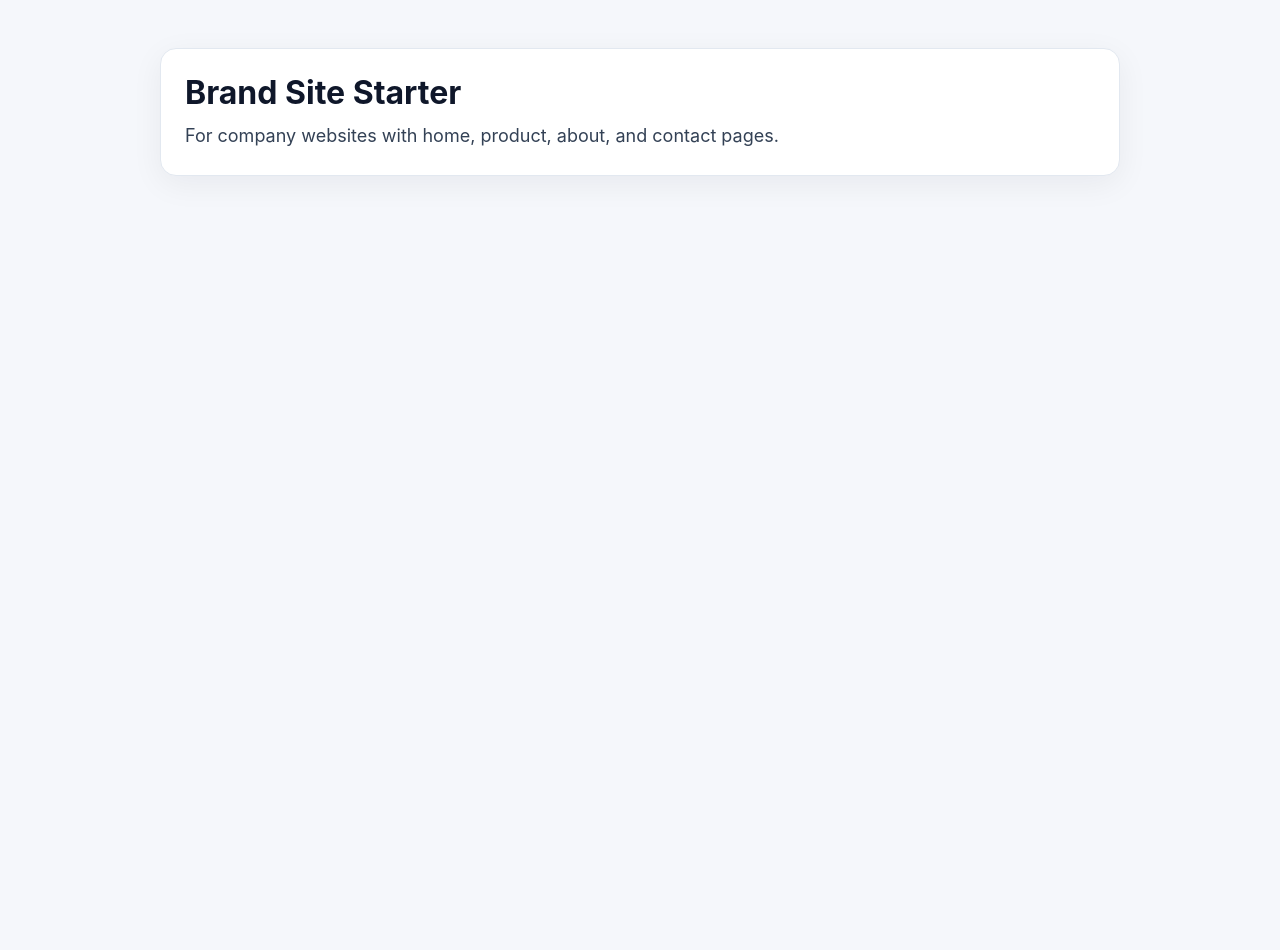
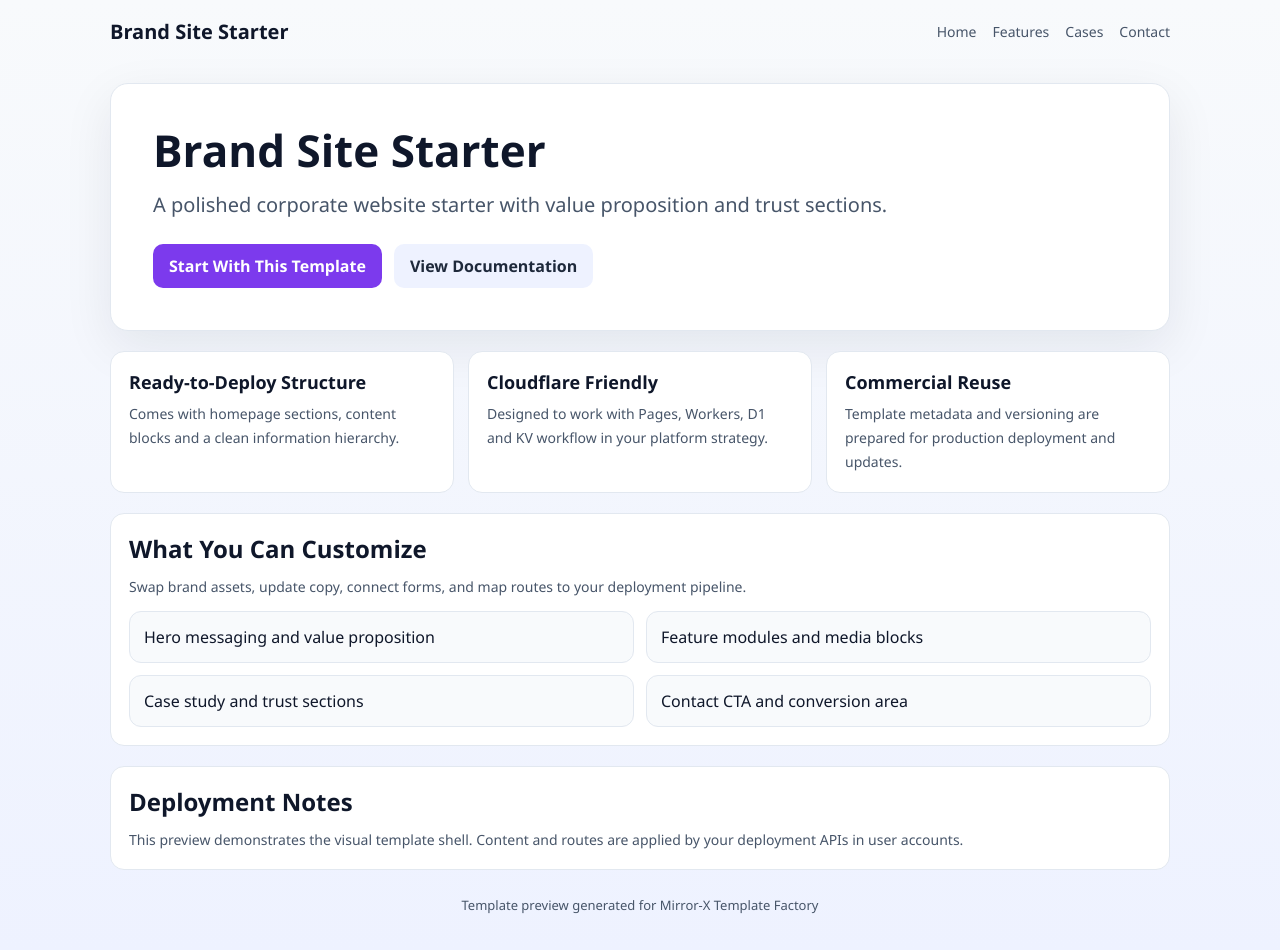
Before and after one commit to wang681/brand-site-starter, a plain HTML site: page public/index.html in a window 1280 px wide. Before the commit the page ends 800 px from the top, so only its background shows below. Drawn offline with Linux system fonts and the light colour scheme.

Commit message:
feat: upgrade preview page layout and sections

```diff
--- a/public/index.html
+++ b/public/index.html
@@ -3,21 +3,138 @@
   <head>
     <meta charset="UTF-8" />
     <meta name="viewport" content="width=device-width, initial-scale=1.0" />
-    <title>Brand Site Starter</title>
+    <title>Brand Site Starter - Preview</title>
     <style>
-      body { font-family: -apple-system, BlinkMacSystemFont, "Segoe UI", sans-serif; margin: 0; background: #f5f7fb; color: #0f172a; }
-      .wrap { max-width: 960px; margin: 48px auto; padding: 0 20px; }
-      .card { background: #fff; border: 1px solid #e2e8f0; border-radius: 16px; padding: 24px; box-shadow: 0 8px 32px rgba(15,23,42,0.06); }
-      h1 { margin: 0 0 10px; font-size: 32px; }
-      p { margin: 0; font-size: 18px; color: #334155; line-height: 1.6; }
+      :root {
+        --accent: #7c3aed;
+        --text: #0f172a;
+        --muted: #475569;
+        --bg: #f8fafc;
+        --card: #ffffff;
+        --line: #e2e8f0;
+      }
+      * { box-sizing: border-box; }
+      body {
+        margin: 0;
+        font-family: "Segoe UI", -apple-system, BlinkMacSystemFont, sans-serif;
+        color: var(--text);
+        background: linear-gradient(180deg, #f8fafc 0%, #eef2ff 100%);
+      }
+      .wrap { max-width: 1100px; margin: 0 auto; padding: 0 20px; }
+      .nav {
+        display: flex; align-items: center; justify-content: space-between;
+        padding: 18px 0;
+      }
+      .brand { font-size: 20px; font-weight: 700; color: var(--text); }
+      .menu { display: flex; gap: 16px; color: var(--muted); font-size: 14px; }
+      .hero {
+        margin-top: 20px;
+        background: var(--card);
+        border: 1px solid var(--line);
+        border-radius: 18px;
+        padding: 42px;
+        box-shadow: 0 16px 50px rgba(15, 23, 42, 0.08);
+      }
+      h1 { margin: 0; font-size: 44px; line-height: 1.1; }
+      .sub { margin: 16px 0 24px; color: var(--muted); font-size: 20px; line-height: 1.5; max-width: 760px; }
+      .cta-row { display: flex; gap: 12px; flex-wrap: wrap; }
+      .btn {
+        border: none; border-radius: 10px; padding: 11px 16px; font-weight: 600;
+        cursor: pointer; text-decoration: none; display: inline-block;
+      }
+      .btn-primary { background: var(--accent); color: white; }
+      .btn-secondary { background: #eef2ff; color: #1e293b; }
+      .grid {
+        margin-top: 20px;
+        display: grid; grid-template-columns: repeat(3, minmax(0, 1fr)); gap: 14px;
+      }
+      .card {
+        background: var(--card);
+        border: 1px solid var(--line);
+        border-radius: 14px;
+        padding: 18px;
+      }
+      .card h3 { margin: 0 0 8px; font-size: 18px; }
+      .card p { margin: 0; color: var(--muted); font-size: 14px; line-height: 1.6; }
+      .section { margin-top: 20px; }
+      .section h2 { margin: 0 0 10px; font-size: 24px; }
+      .section p { margin: 0; color: var(--muted); line-height: 1.7; }
+      .feature-list { margin-top: 12px; display: grid; grid-template-columns: repeat(2, minmax(0, 1fr)); gap: 12px; }
+      .feature {
+        background: #f8fafc;
+        border: 1px solid var(--line);
+        border-radius: 12px;
+        padding: 14px;
+      }
+      .footer {
+        margin: 26px 0 36px;
+        text-align: center;
+        color: var(--muted);
+        font-size: 13px;
+      }
+      @media (max-width: 900px) {
+        h1 { font-size: 34px; }
+        .grid { grid-template-columns: 1fr; }
+        .feature-list { grid-template-columns: 1fr; }
+        .hero { padding: 24px; }
+      }
     </style>
   </head>
   <body>
-    <main class="wrap">
-      <section class="card">
+    <div class="wrap">
+      <header class="nav">
+        <div class="brand">Brand Site Starter</div>
+        <nav class="menu">
+          <span>Home</span>
+          <span>Features</span>
+          <span>Cases</span>
+          <span>Contact</span>
+        </nav>
+      </header>
+
+      <main class="hero">
         <h1>Brand Site Starter</h1>
-        <p>For company websites with home, product, about, and contact pages.</p>
+        <p class="sub">A polished corporate website starter with value proposition and trust sections.</p>
+        <div class="cta-row">
+          <a href="#" class="btn btn-primary">Start With This Template</a>
+          <a href="#" class="btn btn-secondary">View Documentation</a>
+        </div>
+      </main>
+
+      <section class="grid section">
+        <article class="card">
+          <h3>Ready-to-Deploy Structure</h3>
+          <p>Comes with homepage sections, content blocks and a clean information hierarchy.</p>
+        </article>
+        <article class="card">
+          <h3>Cloudflare Friendly</h3>
+          <p>Designed to work with Pages, Workers, D1 and KV workflow in your platform strategy.</p>
+        </article>
+        <article class="card">
+          <h3>Commercial Reuse</h3>
+          <p>Template metadata and versioning are prepared for production deployment and updates.</p>
+        </article>
       </section>
-    </main>
+
+      <section class="section card">
+        <h2>What You Can Customize</h2>
+        <p>Swap brand assets, update copy, connect forms, and map routes to your deployment pipeline.</p>
+        <div class="feature-list">
+          <div class="feature">Hero messaging and value proposition</div>
+          <div class="feature">Feature modules and media blocks</div>
+          <div class="feature">Case study and trust sections</div>
+          <div class="feature">Contact CTA and conversion area</div>
+        </div>
+      </section>
+
+      <section class="section card">
+        <h2>Deployment Notes</h2>
+        <p>This preview demonstrates the visual template shell. Content and routes are applied by your deployment APIs in user accounts.</p>
+      </section>
+
+      <footer class="footer">
+        Template preview generated for Mirror-X Template Factory
+      </footer>
+    </div>
   </body>
 </html>
```
